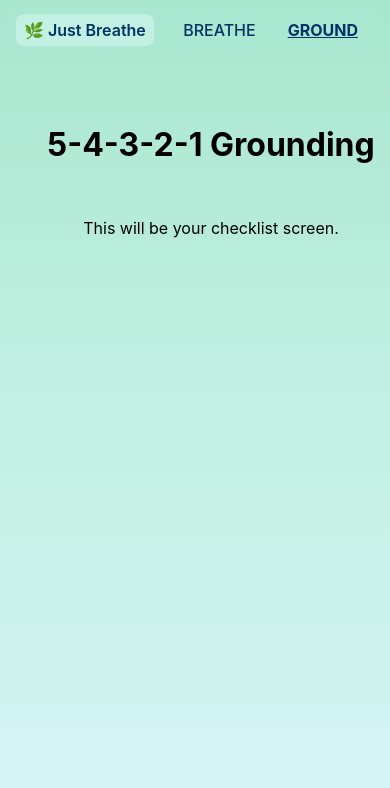
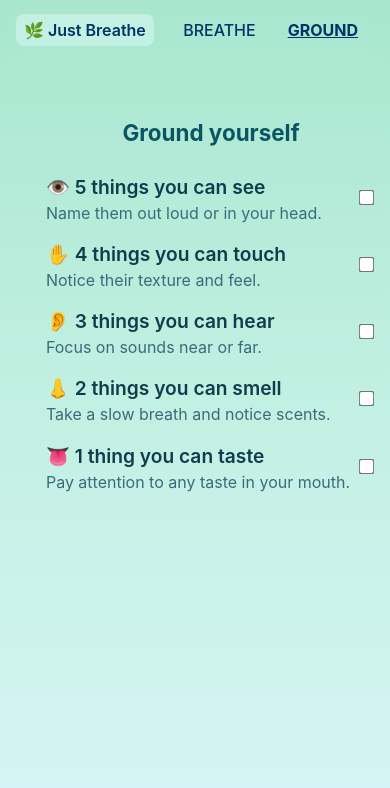
Before and after one commit to Eka1984/panic-tools, a React (Vite) app: page /grounding in a window 390 px wide. Shown: the top 788 px of the page. Built offline with nearby package versions, Linux system fonts and the light colour scheme; a web font is replaced by a local one.

Commit message:
Implement Grounding Checklist and update Breathing page content

```diff
--- a/src/components/BreathingCircle.tsx
+++ b/src/components/BreathingCircle.tsx
@@ -22,7 +22,7 @@ export default function BreathingCircle() {
 
   useEffect(() => {
     if (step === "count") {
-      if (secondsLeft > 0) {
+      if (secondsLeft > 1) {
         const countdown = setTimeout(() => {
           setSecondsLeft((prev) => prev - 1);
         }, COUNT_LENGTH);
--- /dev/null
+++ b/src/components/GroundingChecklist.module.css
@@ -0,0 +1,19 @@
+.heading {
+  margin-bottom: 3rem;
+  color: #0b5563;
+}
+
+/* Tablet + mobile */
+@media (max-width: 768px) {
+  .heading {
+    margin-bottom: 1.8rem;
+    font-size: 1.6rem;
+  }
+}
+
+/* Small phones */
+@media (max-width: 480px) {
+  .heading {
+    font-size: 1.4rem;
+  }
+}
--- /dev/null
+++ b/src/components/GroundingChecklist.tsx
@@ -0,0 +1,73 @@
+import { useState } from "react";
+import GroundingItem from "./GroundingItem";
+import styles from "./GroundingChecklist.module.css";
+
+type GroundingStep = {
+  id: number;
+  emoji: string;
+  title: string;
+  description: string;
+};
+
+const groundingSteps: GroundingStep[] = [
+  {
+    id: 1,
+    emoji: "👁️",
+    title: "5 things you can see",
+    description: "Name them out loud or in your head.",
+  },
+  {
+    id: 2,
+    emoji: "✋",
+    title: "4 things you can touch",
+    description: "Notice their texture and feel.",
+  },
+  {
+    id: 3,
+    emoji: "👂",
+    title: "3 things you can hear",
+    description: "Focus on sounds near or far.",
+  },
+  {
+    id: 4,
+    emoji: "👃",
+    title: "2 things you can smell",
+    description: "Take a slow breath and notice scents.",
+  },
+  {
+    id: 5,
+    emoji: "👅",
+    title: "1 thing you can taste",
+    description: "Pay attention to any taste in your mouth.",
+  },
+];
+
+function GroundingChecklist() {
+  const [checkedItems, setCheckedItems] = useState<Record<number, boolean>>({});
+
+  function toggleItem(id: number) {
+    setCheckedItems((prev) => ({
+      ...prev,
+      [id]: !prev[id],
+    }));
+  }
+
+  return (
+    <div>
+      <h1 className={styles.heading}>Ground yourself</h1>
+
+      {groundingSteps.map((step) => (
+        <GroundingItem
+          key={step.id}
+          emoji={step.emoji}
+          title={step.title}
+          description={step.description}
+          checked={!!checkedItems[step.id]}
+          onToggle={() => toggleItem(step.id)}
+        />
+      ))}
+    </div>
+  );
+}
+
+export default GroundingChecklist;
--- /dev/null
+++ b/src/components/GroundingItem.module.css
@@ -0,0 +1,76 @@
+.item {
+  display: flex;
+  gap: 12px;
+  align-items: center;
+  justify-content: space-between;
+  cursor: pointer;
+  margin-bottom: 2rem;
+  transition: opacity 0.2s ease;
+}
+
+.checkbox {
+  margin-top: 0;
+  transform: scale(1.6);
+  cursor: pointer;
+}
+
+.text {
+  display: flex;
+  flex-direction: column;
+  align-items: flex-start;
+  gap: 4px;
+  font-size: 1.5rem;
+}
+
+.title {
+  font-weight: 600;
+  color: #0f3d4c;
+}
+
+.description {
+  font-size: 1.2rem;
+  color: #3a6b7a;
+}
+
+.checked {
+  opacity: 0.6;
+}
+
+/* 📱 Mobile */
+@media (max-width: 768px) {
+  .item {
+    gap: 8px;
+    margin-bottom: 1.2rem;
+  }
+
+  .checkbox {
+    transform: scale(1.3);
+  }
+
+  .text {
+    font-size: 1.3rem;
+  }
+
+  .description {
+    font-size: 1.05rem;
+  }
+}
+
+/* 📱 Small phones */
+@media (max-width: 480px) {
+  .item {
+    gap: 6px;
+  }
+
+  .checkbox {
+    transform: scale(1.2);
+  }
+
+  .text {
+    font-size: 1.2rem;
+  }
+
+  .description {
+    font-size: 1rem;
+  }
+}
--- /dev/null
+++ b/src/components/GroundingItem.tsx
@@ -0,0 +1,36 @@
+import styles from "./GroundingItem.module.css";
+
+type GroundingItemProps = {
+  emoji: string;
+  title: string;
+  description: string;
+  checked: boolean;
+  onToggle: () => void;
+};
+
+function GroundingItem({
+  emoji,
+  title,
+  description,
+  checked,
+  onToggle,
+}: GroundingItemProps) {
+  return (
+    <label className={`${styles.item} ${checked ? styles.checked : ""}`}>
+      <div className={styles.text}>
+        <div className={styles.title}>
+          {emoji} {title}
+        </div>
+        <div className={styles.description}>{description}</div>
+      </div>
+      <input
+        type="checkbox"
+        checked={checked}
+        onChange={onToggle}
+        className={styles.checkbox}
+      />
+    </label>
+  );
+}
+
+export default GroundingItem;
--- a/src/components/PageContainer.module.css
+++ b/src/components/PageContainer.module.css
@@ -31,7 +31,7 @@
 @media (min-width: 1024px) {
   .container {
     max-width: 1024px;
-    padding: 2.25rem 2rem;
+    padding: 1rem;
     gap: 1.75rem;
   }
 }
--- a/src/components/PageContainer.tsx
+++ b/src/components/PageContainer.tsx
@@ -7,7 +7,7 @@ type PageContainerProps = {
 export default function PageContainer({ children }: PageContainerProps) {
   return (
     <div className={styles.container}>
-      <div className={styles.page}>{children}</div>
+      <div>{children}</div>
     </div>
   );
 }
--- a/src/pages/Breathing.module.css
+++ b/src/pages/Breathing.module.css
@@ -13,10 +13,10 @@
 }
 
 .page h1 {
-  font-size: clamp(1.5rem, 4vw + 0.5rem, 2.5rem);
+  font-size: clamp(1.5rem, 4vw + 0.5rem, 2rem);
   font-weight: 600;
   text-align: center;
-  margin-bottom: 1rem;
+  margin-bottom: 0;
   color: var(--text, #0d1b1e);
 }
 
--- a/src/pages/Breathing.tsx
+++ b/src/pages/Breathing.tsx
@@ -6,13 +6,11 @@ export default function Breathing() {
   const navigate = useNavigate();
   return (
     <main className={styles.page}>
-      <h1>You’re safe. This will pass.</h1>
-      <p>Follow the steps below — it will get easier in a few minutes.</p>
-
+      <h1>You’re safe. This will pass</h1>
+      <p>Try to breathe together with the circle</p>
       <div className={styles.circlePlaceholder}>
         <BreathingCircle />
       </div>
-
       <button className={styles.primary} onClick={() => navigate("/grounding")}>
         Next exercise
       </button>
--- a/src/pages/Grounding.tsx
+++ b/src/pages/Grounding.tsx
@@ -1,8 +1,9 @@
+import GroundingChecklist from "../components/GroundingChecklist";
+
 export default function Grounding() {
   return (
     <main className="page">
-      <h1>5-4-3-2-1 Grounding</h1>
-      <p>This will be your checklist screen.</p>
+      <GroundingChecklist />
     </main>
   );
 }
```
